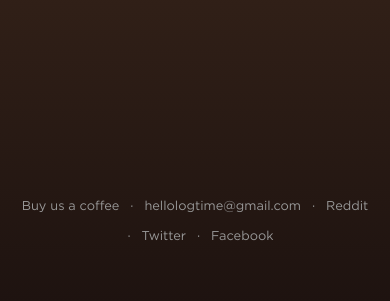
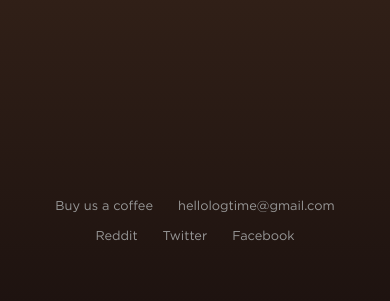
Before and after one commit to colinrlly/time-tracker, a Flask app: page / in a window 390 px wide. Shown: the part 543-844 px from the top of the page. Run offline with Flask 2, Linux system fonts and the light colour scheme; the visitor is signed in with stand-in values (Sample User, id 1); data comes from the database, SQL or seed files in the repository; data that the repository does not hold is empty; some libraries are stand-ins or nearby versions.

Commit message:
Removed dots from footer.

```diff
--- a/static/css/styles-v2.css
+++ b/static/css/styles-v2.css
@@ -383,11 +383,7 @@ hr.style1 {
     /* flex: 1 auto; */
     color: #999999;
     font-size: .8em;
-}
-
-.footer > .footer_dot {
-    width: 25px;
-    text-align: center;
+    margin: 0 12.5px;
 }
 
 .buy_me_a_coffee {
@@ -438,7 +434,7 @@ hr.style1 {
     }
 }
 
-@media only screen and (max-width: 550px) {
+@media only screen and (max-width: 548px) {
 
     .footer {
         flex-flow: wrap;
@@ -446,8 +442,7 @@ hr.style1 {
         justify-content: center;
     }
 
-    .footer > .footer_dot {
-        flex: 1 25px;
-        max-width: 25px;
+    .footer > span, .footer > a {
+        height: 30px;
     }
 }
--- a/templates/index.html
+++ b/templates/index.html
@@ -101,13 +101,9 @@
 
             <footer class="footer">
                 <a href="https://www.buymeacoffee.com/logtheapp" class="buy_me_a_coffee">Buy us a coffee</a>
-                <span class="footer_dot">·</span>
                 <span>hellologtime@gmail.com</span>
-                <span class="footer_dot">·</span>
                 <a href="https://www.reddit.com/r/logtheapp">Reddit</a>
-                <span class="footer_dot">·</span>
                 <a href="https://www.twitter.com/logtheapp">Twitter</a>
-                <span class="footer_dot">·</span>
                 <a href="https://www.facebook.com/logtheapp">Facebook</a>
             </footer>
         </div>
```
